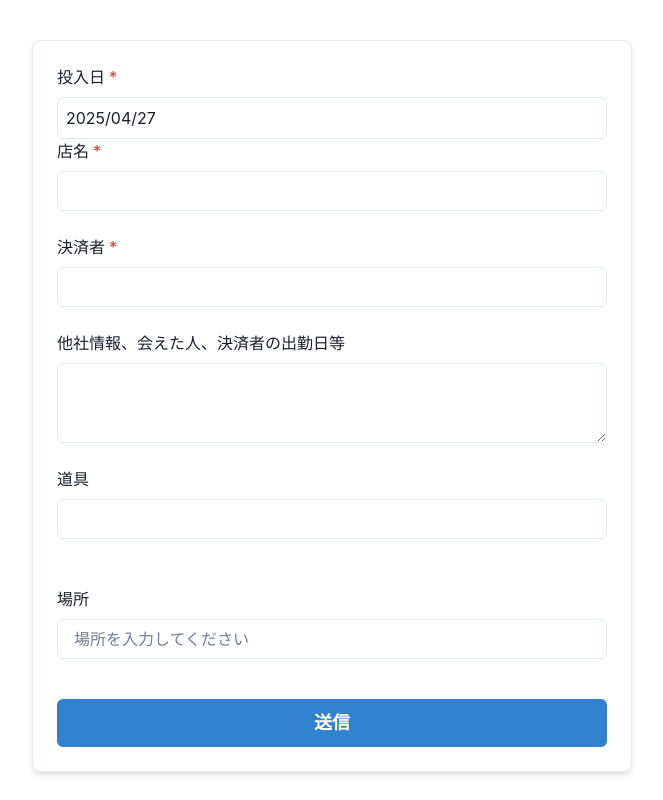
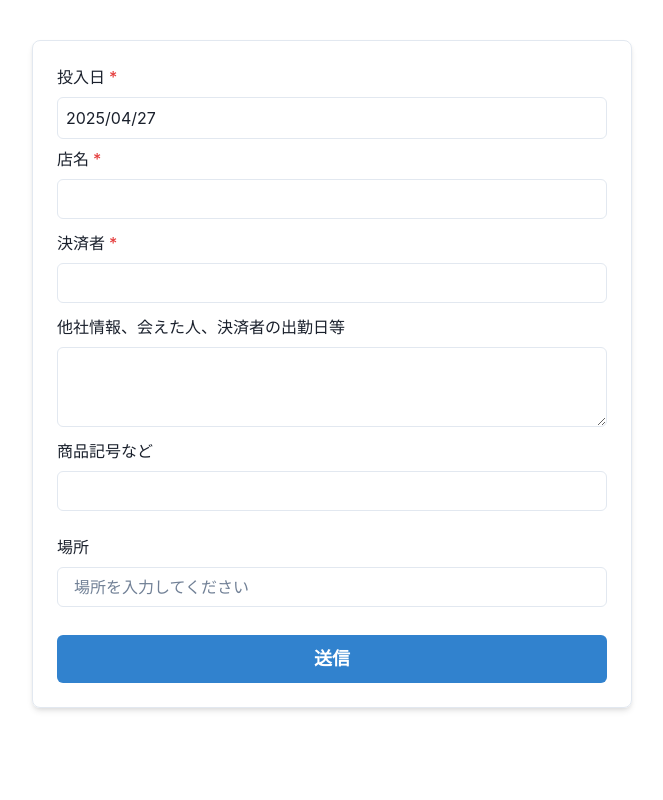
Before and after one commit to haru-oss/AaMS, a Next.js app in the folder pj/: page / in a window 1280 px wide. Shown: the whole page, without its empty margins (308-971 px from the left). Built offline with nearby package versions, Linux system fonts and the light colour scheme.

Commit message:
NEON,prizmaの接続はできた気がする。

```diff
--- a/pj/package.json
+++ b/pj/package.json
@@ -25,6 +25,7 @@
     "@types/react-dom": "^19",
     "eslint": "^9",
     "eslint-config-next": "15.3.1",
+    "prisma": "^6.7.0",
     "typescript": "^5.8.3"
   }
 }
--- a/pj/pages/index.tsx
+++ b/pj/pages/index.tsx
@@ -9,7 +9,7 @@ export default function Home() {
   return (
     <Box maxW="600px" mx="auto" mt={10} p={6} borderWidth={1} borderRadius="lg" boxShadow="md">
       <form>
-        <VStack spacing={6} align="stretch">
+        <VStack spacing={3} align="stretch">
           <FormControl isRequired>
             <FormLabel>投入日</FormLabel>
             <Box
@@ -17,6 +17,7 @@ export default function Home() {
               borderColor="gray.200"
               borderRadius="md"
               p={2}
+              mb={2}
             >
             <DatePicker
               selected={startDate}
@@ -41,7 +42,7 @@ export default function Home() {
           </FormControl>
 
           <FormControl>
-            <FormLabel>道具</FormLabel>
+            <FormLabel>商品記号など</FormLabel>
             <Input  />
           </FormControl>
 
@@ -56,6 +57,7 @@ export default function Home() {
           <Button colorScheme="blue" size="lg" type="submit" mt={4}>
             送信
           </Button>
+
         </VStack>
       </form>
     </Box>
--- a/pj/tsconfig.json
+++ b/pj/tsconfig.json
@@ -17,6 +17,6 @@
       "@/*": ["./src/*"]
     }
   },
-  "include": ["next-env.d.ts", "**/*.ts", "**/*.tsx", ".next/index.tsx"],
+  "include": ["next-env.d.ts", "**/*.ts", "**/*.tsx", "pages/index.tsx"],
   "exclude": ["node_modules"]
 }
```
Also changed, not shown: 2 other files (tests, documents, lock files or other folders).
